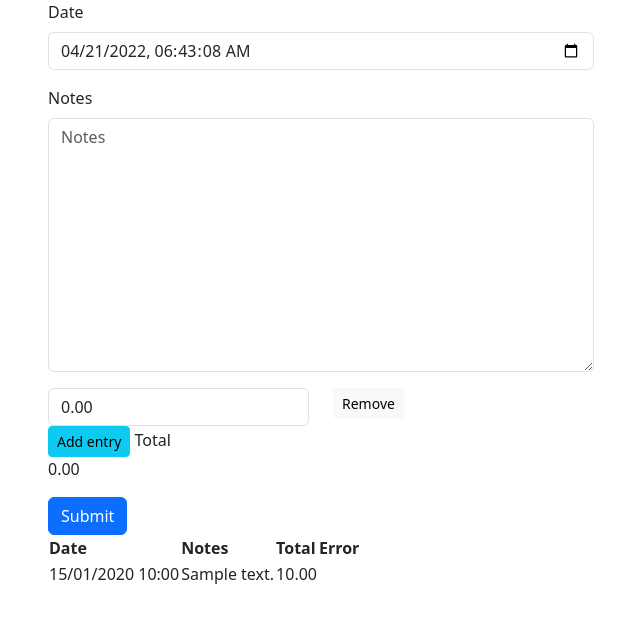
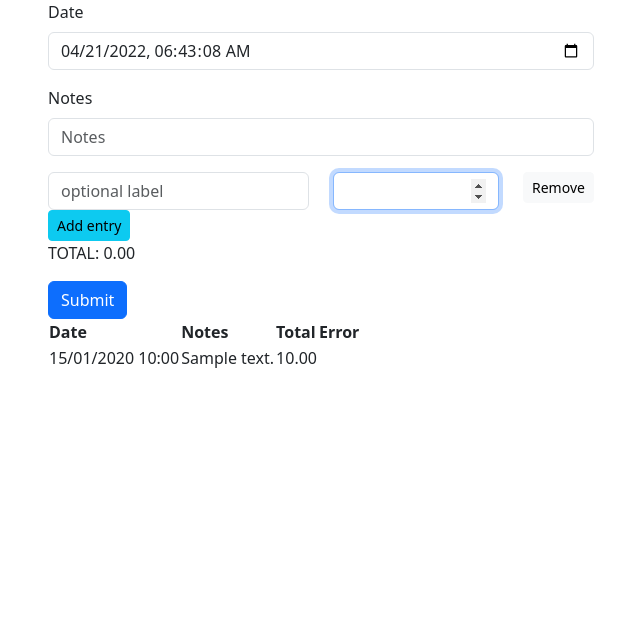
Before and after one commit to paolomarr/finanze-django, a Django app: page /movimenti/assets in a window 1280 px wide. Shown: the part 40-663 px from the top of the page, without its empty margins (34-674 px from the left). Run offline with Django 3.2, Linux system fonts and the light colour scheme; a user stored in the database is signed in; tables that the repository leaves empty hold one stand-in row (values such as "Sample post"); some libraries are stand-ins or nearby versions.

Commit message:
WIP labelled assets

```diff
--- a/app/finanze/movimenti/models.py
+++ b/app/finanze/movimenti/models.py
@@ -92,4 +92,4 @@ class AssetBalance(models.Model):
     """
     date = models.DateTimeField(default=timezone.now)
     balance = models.FloatField()
-    notes = models.TextField(blank=True)
+    notes = models.CharField(blank=True, max_length=256)
--- a/app/finanze/movimenti/static/movimenti/assets.js
+++ b/app/finanze/movimenti/static/movimenti/assets.js
@@ -1,17 +1,24 @@
 var balanceItemFactory = function(index){
-	input = $(`<input type="number" step="0.01" id="balance_item_${index}" onChange="computeSum()"/>`)
+	input = $(`<input type="number" step="0.01" id="balance_item_${index}" name="balance_item" onChange="computeSum()"/>`)
 	return input;
-}
+};
+var balanceLabelItemFactory = function(index){
+	input = $(`<input type="text" placeholder="optional label" name="balance_item_key" \
+class="form-control balance_item_key" id="balance_item_key_${index}" onChange="keyItemChange(this)"/>`)
+	return input;
+};
 var balanceListItemFactory = function(index) {
 	var removebtn = $(`<button type="button" onClick="removeButtonClick(this)" />`)
 		.addClass(['col', 'btn', 'btn-light', 'btn-sm', 'remove-button'])
 		.attr("data-index", index)
 		.html("Remove");
+	var labelitem = balanceLabelItemFactory(index).addClass('form-control');
 	var inputitem = balanceItemFactory(index).addClass('form-control');
 	var inputrow = $('<div class="row">')
 		.attr('data-index', index)
-		.append($('<div class="col col-6" />').append(inputitem))
-		.append($('<div class="col col-6" />').append(removebtn));
+		.append($('<div class="col col-6" />').append(labelitem))
+		.append($('<div class="col col-4" />').append(inputitem))
+		.append($('<div class="col col-2" />').append(removebtn));
 
 	return inputrow;
 }
@@ -31,7 +38,25 @@ var computeSum = function(){
 	$('#sum').html(sum.toFixed(2));
 	$('#id_balance').val(sum);
 }
-var itemscounter = 1;
+var getAssetItemsObjects = function(){
+	var objects = [];
+	$('#itemslist div.row').each(function(id, el){
+		keyinput = $(this).find('input').eq(0);
+		valueinput = $(this).find('input').eq(1);
+		if(keyinput.val() == "")  return;
+		key = keyinput.val();
+		val = valueinput.val();
+		object = {
+			"key": key, "val": val
+		};
+		objects.push(object);
+	});
+	console.log(objects);
+}
+var keyItemChange = function(element){
+	getAssetItemsObjects();
+}
+var itemscounter = 0;
 $(function(){
 	// var widgetLabel = $('<label for="items">Partials</label>');
 	// var sumwidget = $('<label for="sum">Total</label><div id="sum" />');
@@ -49,9 +74,26 @@ $(function(){
 		newlistitem = balanceListItemFactory(itemscounter++);
 		$('#itemslist').append(newlistitem);
 		newlistitem.find('input').last().focus();
-	});
+	}).click();
 
 	var now = new Date().toISOString();
 	now = now.replace(/\.\d+Z?$/, '');
 	$('[name="date"]').attr('step', 1).val(now);
+	$('[name="submit"]').click(function(){
+		url = $('form').attr('action');
+		date = $('[name="date"]').val();
+		data = [];
+		$('[name="balance_item"]').each( (id,el) => {
+			key = $('[name="balance_item_key"]').eq(id).val();
+			val = $(el).val();
+			data.push({"notes": key, "balance": val, "date": date});
+		});
+		console.log(JSON.stringify(data));
+		// $.ajax({
+		// 	method: "POST",
+		// 	url: url,
+		// 	data: JSON.stringify(data),
+		// 	contentType: "application/json",
+		// });
+	});
 })
--- a/app/finanze/movimenti/templates/movimenti/assetbalance.html
+++ b/app/finanze/movimenti/templates/movimenti/assetbalance.html
@@ -14,24 +14,13 @@ Registra bilancio corrente
 	<div class="col col-12 col-md-6">
 		<form action="/movimenti/assets" method="post">
 	{% csrf_token %}
-	{% bootstrap_form form %}
+	{% bootstrap_form form exclude='notes' %}
 	<div class="mb-3">
-		<div id="itemslist">
-			<div class="row" data-index="0">
-				<div class="col col-6">
-					<input type="number" step="0.01" id="balance_item_0" onchange="computeSum()" class="form-control"
-					value="{{financeassets | floatformat:2}}" />
-				</div>
-				<div class="col col-6">
-					<button type="button" onclick="removeButtonClick(this)" class="col btn btn-light btn-sm remove-button" data-index="0">Remove
-					</button>
-				</div>
-			</div>
-		</div>
+		<div id="itemslist"></div>
 		<button type="button" id="addbutton" class="btn btn-info btn-sm">Add entry</button>
-		<label for="sum">Total</label><div id="sum">{{financeassets | floatformat:2}}</div>
+		<div>TOTAL: <span id="sum">{{financeassets | floatformat:2}}</span></div>
 	</div>
-	{% bootstrap_button button_type="submit" content="Submit" %}
+	{% bootstrap_button button_type="button" content="Submit" name="submit" %}
 	<!-- <button class="btn btn-primary" type="submit" value="Submit">Registra</button> -->
 		</form>
 	</div>
```
Also changed, not shown: app/finanze/movimenti/migrations/0004_alter_assetbalance_notes.py (added).
